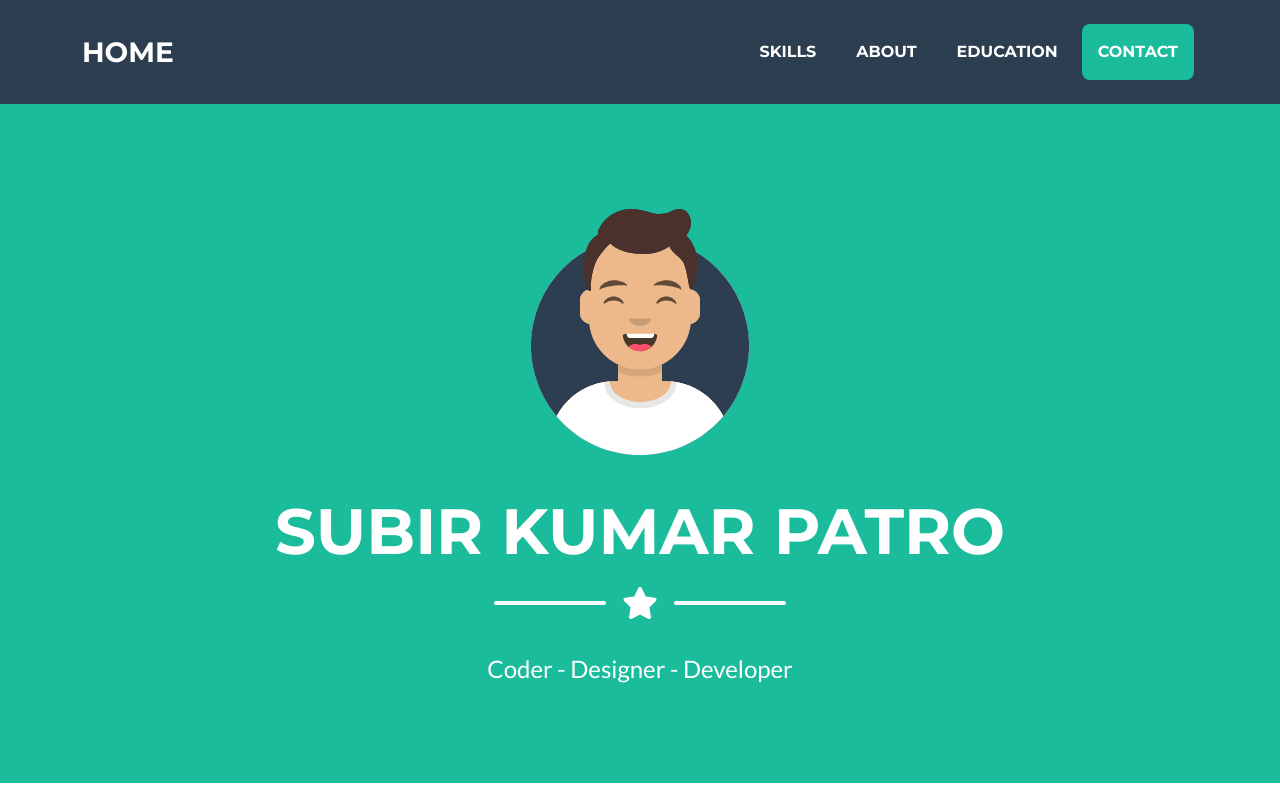
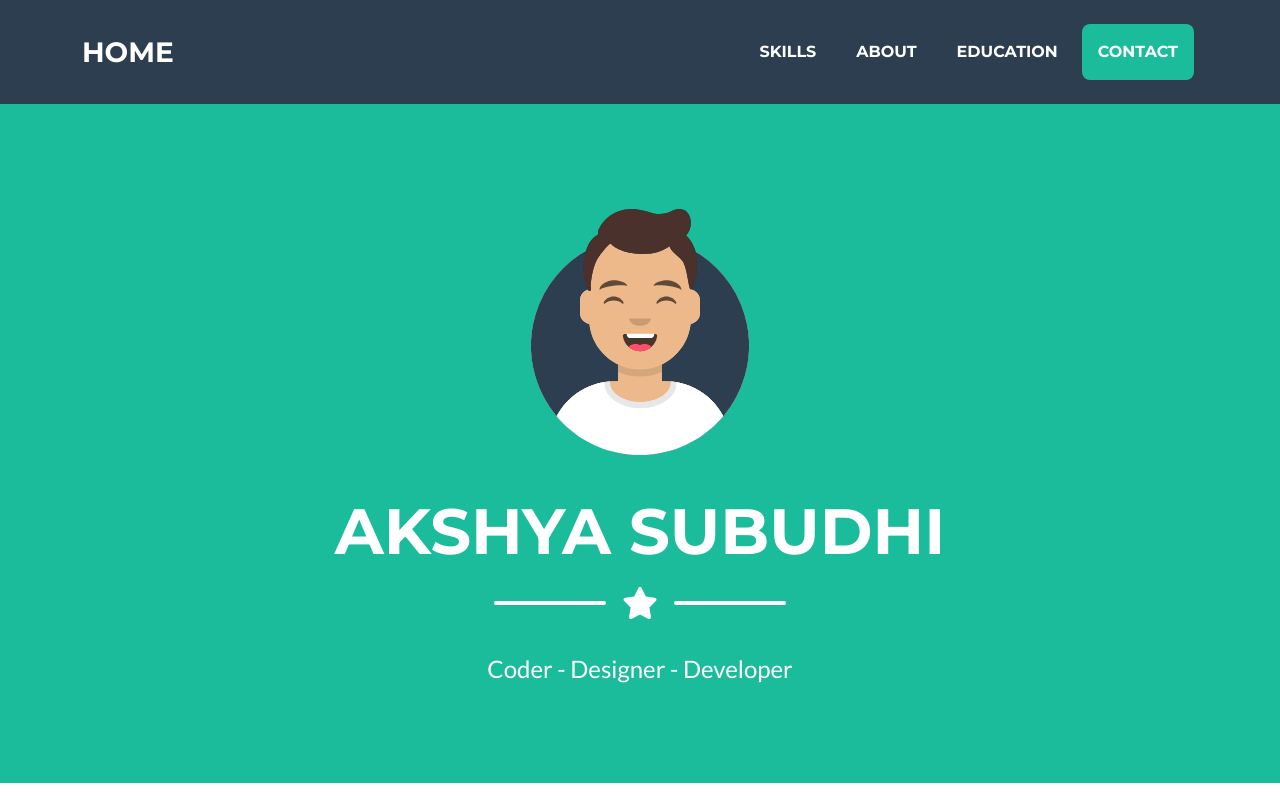
Before and after one commit to akshya234/OIB-SIP, a plain HTML site: page Portfolio/index.html in a window 1280 px wide. Shown: the top 800 px of the page. Drawn offline with nearby package versions, Linux system fonts and the light colour scheme.

Commit message:
Update index.html

```diff
--- a/Portfolio/index.html
+++ b/Portfolio/index.html
@@ -41,7 +41,7 @@
                 <!-- Masthead Avatar Image-->
                 <img class="masthead-avatar mb-5" src="assets/img/avataaars.svg"  alt="..." />
                 <!-- Masthead Heading-->
-                <h1 class="masthead-heading text-uppercase mb-0">Subir Kumar Patro</h1>
+                <h1 class="masthead-heading text-uppercase mb-0">AKSHYA SUBUDHI</h1>
                 <!-- Icon Divider-->
                 <div class="divider-custom divider-light">
                     <div class="divider-custom-line"></div>
@@ -281,7 +281,7 @@
         </footer>
         <!-- Copyright Section-->
         <div class="copyright py-4 text-center text-white">
-            <div class="container"><small>Copyright &copy; <a href="https://www.linkedin.com/in/subir-kumar-patro-0152a41a1/">SUBIR KUMAR PATRO</a></small></div>
+            <div class="container"><small>Copyright &copy; <a href="https://www.linkedin.com/in/subir-kumar-patro-0152a41a1/">AKSHYA SUBUDHI</a></small></div>
         </div>
         <!-- Portfolio Modals-->
         <!-- Portfolio Modal 1-->
```
